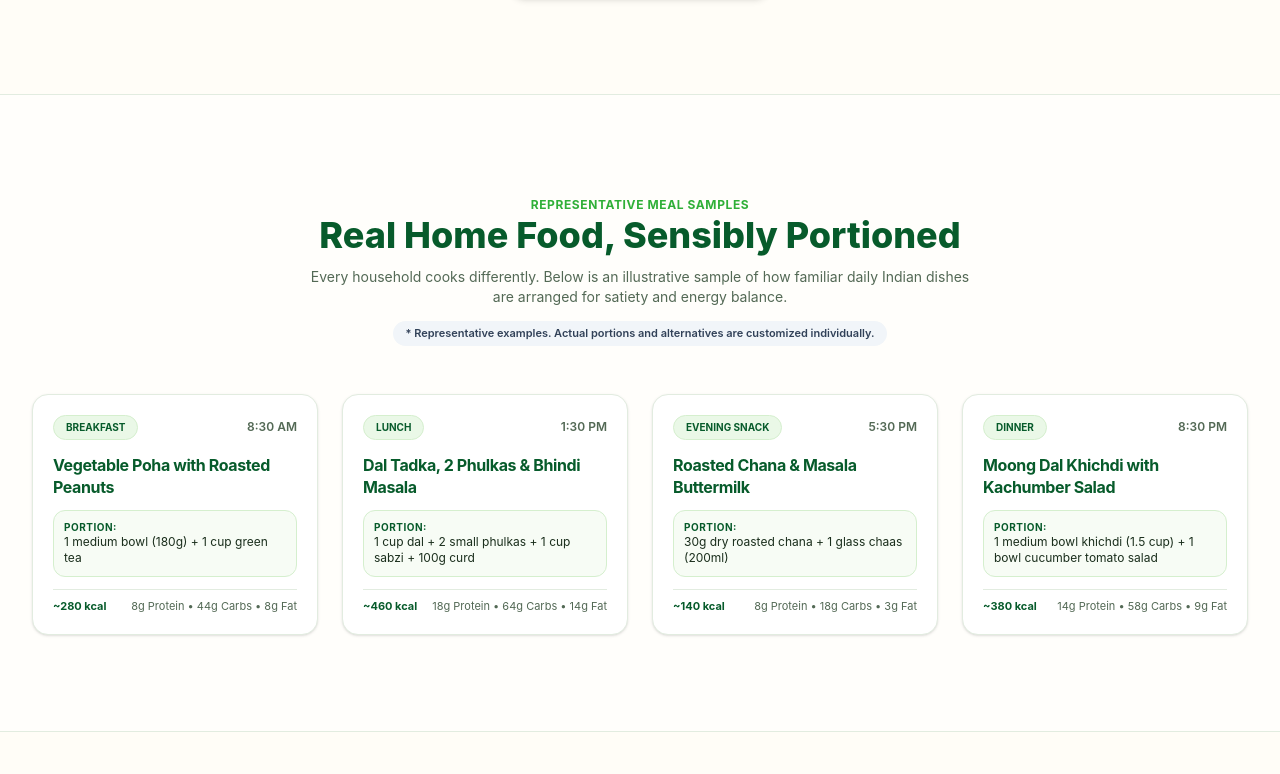
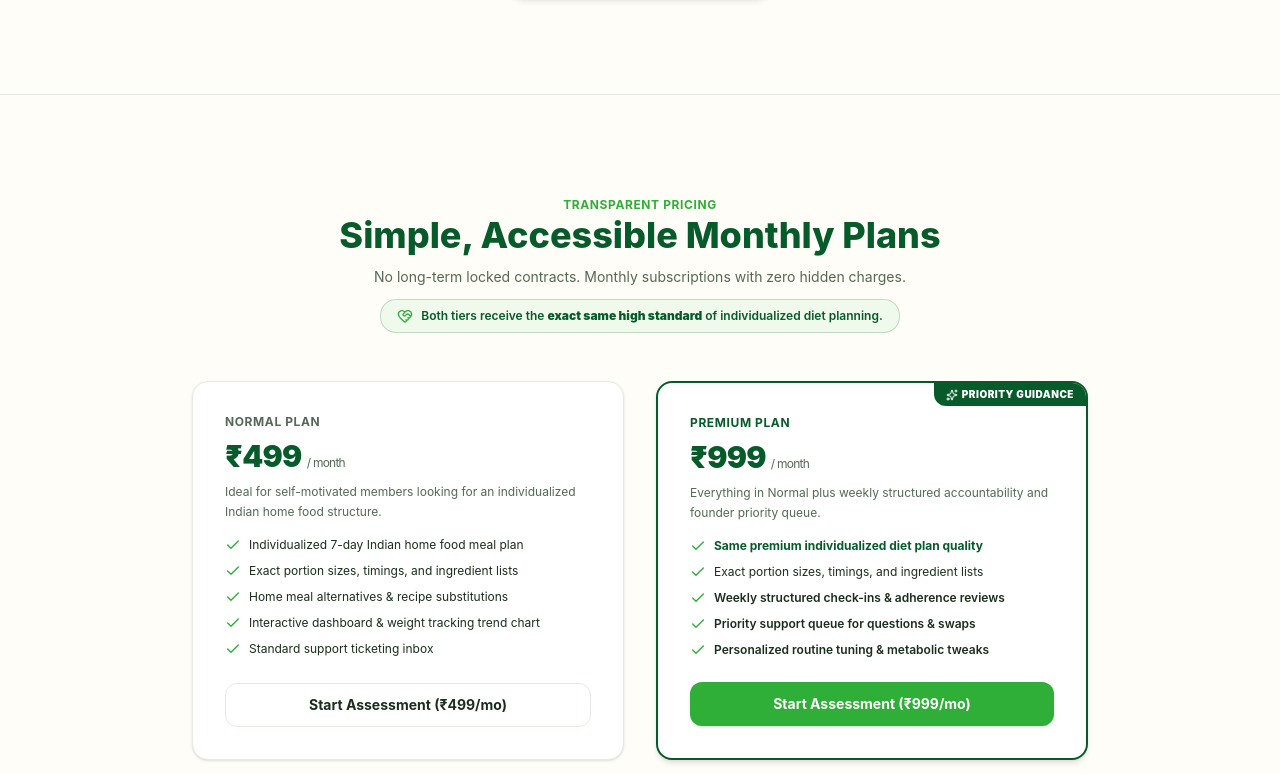
Before and after one commit to PradeepBisht2415/Fitvora, a Next.js app: page / in a window 1280 px wide. Shown: the part 2486-3260 px from the top of the page. Built offline with nearby package versions, Linux system fonts and the light colour scheme; no server answers.

Commit message:
refactor(home): remove representative meal samples section from home page

```diff
--- a/app/page.tsx
+++ b/app/page.tsx
@@ -4,7 +4,6 @@ import { Navbar } from '@/components/marketing/navbar';
 import { Footer } from '@/components/marketing/footer';
 import { PathwaysSection } from '@/components/marketing/pathways-section';
 import { HowItWorksPreview } from '@/components/marketing/how-it-works-preview';
-import { MealSamplePreview } from '@/components/marketing/meal-sample-preview';
 import { PricingPreview } from '@/components/marketing/pricing-preview';
 import { FaqAccordion } from '@/components/marketing/faq-accordion';
 import { Button } from '@/components/ui/button';
@@ -92,10 +91,7 @@ export default function HomePage() {
         {/* 3. 3-Step Process Teaser */}
         <HowItWorksPreview />
 
-        {/* 4. Representative Indian Home Meals Samples */}
-        <MealSamplePreview />
-
-        {/* 5. Plans & Pricing Comparison */}
+        {/* 4. Plans & Pricing Comparison */}
         <PricingPreview />
 
         {/* 6. FAQ Accordion */}
```
